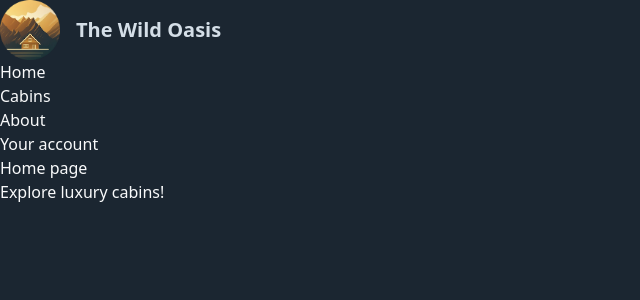
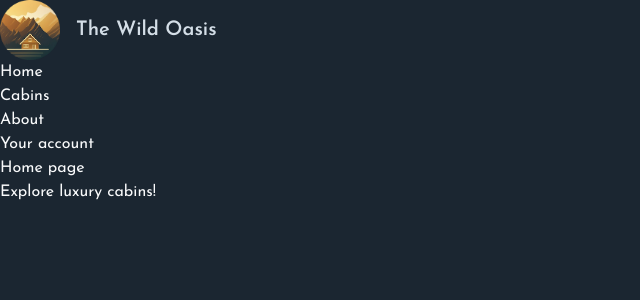
Before and after one commit to lpetrinina/The-Wild-Oasis-website, a Next.js app in the folder the-wild-oasis-website/: page / in a window 1280 px wide. Shown: the top 300 px of the page, without its empty margins (0-640 px from the left). Built offline with nearby package versions, Linux system fonts and the light colour scheme.

Commit message:
Add main font

```diff
--- a/the-wild-oasis-website/src/app/layout.js
+++ b/the-wild-oasis-website/src/app/layout.js
@@ -1,7 +1,13 @@
 import Logo from "@/src/components/Logo";
 import Navigation from "@/src/components/Navigation";
 
-import "@/src/styles/globals.css"
+import "@/src/styles/globals.css";
+import { Josefin_Sans } from 'next/font/google';
+
+const josefin = Josefin_Sans({
+    subsets: ['latin'],
+    display: 'swap'
+});
 
 
 export const metadata = {
@@ -17,7 +23,7 @@
 export default function RootLayout({ children }) {
     return (
         <html lang='en'>
-            <body className="bg-primary-900 text-gray-50 min-h-screen">
+            <body className={`${josefin.className} bg-primary-900 text-gray-50 min-h-screen`}>
                 <header>
                     <Logo />
                     <Navigation />
```
